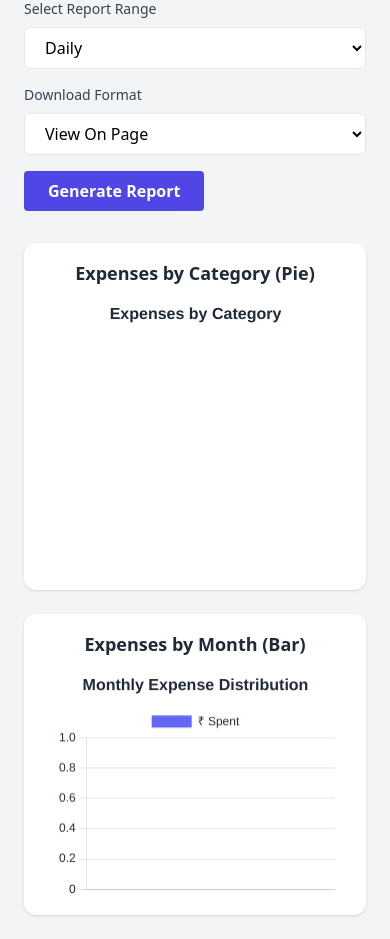
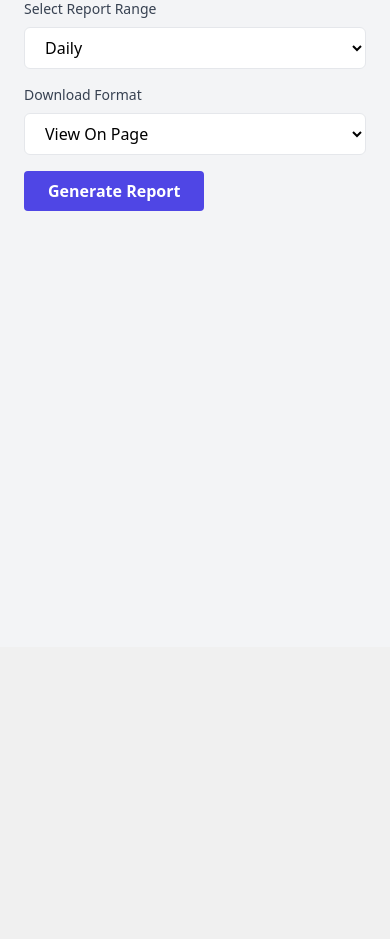
Before and after one commit to ShobhitTyagiiii/ETS, a Django app: page /reports/ in a window 390 px wide. Shown: the part 197-1136 px from the top of the page. After the commit the page ends 408 px from the top, so only its background shows below. Run offline with Django 4.2, Linux system fonts and the light colour scheme; a user stored in the database is signed in; data comes from the database, SQL or seed files in the repository; data that the repository does not hold is empty; some libraries are stand-ins or nearby versions.

Commit message:
Updated dashboard and reports layout, resized charts, removed graphs from reports

```diff
--- a/Tracker/templates/reports.html
+++ b/Tracker/templates/reports.html
@@ -8,9 +8,6 @@
 
   <!-- ✅ Tailwind CSS CDN -->
   <script src="https://cdn.tailwindcss.com"></script>
-
-  <!-- ✅ Chart.js CDN -->
-  <script src="https://cdn.jsdelivr.net/npm/chart.js"></script>
 </head>
 <body class="bg-gray-100 min-h-screen font-sans">
 
@@ -89,107 +86,7 @@
           Generate Report
         </button>
       </form>
-
-      <!-- Side-by-side Charts -->
-      <div class="grid grid-cols-1 md:grid-cols-2 gap-6">
-        <!-- Pie Chart -->
-        <div class="bg-white p-4 rounded-xl shadow flex justify-center items-center">
-          <div class="w-[90%] md:w-[85%]">
-            <h3 class="text-lg font-semibold text-gray-800 mb-2 text-center">Expenses by Category (Pie)</h3>
-            <canvas id="categoryChart" height="250"></canvas>
-          </div>
-        </div>
-
-        <!-- Bar Chart -->
-        <div class="bg-white p-4 rounded-xl shadow flex justify-center items-center">
-          <div class="w-[90%] md:w-[85%]">
-            <h3 class="text-lg font-semibold text-gray-800 mb-2 text-center">Expenses by Month (Bar)</h3>
-            <canvas id="monthlyChart" height="250"></canvas>
-          </div>
-        </div>
-      </div>
     </main>
   </div>
-
-  <!-- ✅ Chart Rendering Script -->
-  <script>
-    document.addEventListener('DOMContentLoaded', function () {
-      const range = document.getElementById("rangeSelect").value;
-
-      fetch(`/api/reports-chart-data/?range=${range}`)
-        .then(res => res.json())
-        .then(data => {
-          // Pie Chart
-          const pieCtx = document.getElementById("categoryChart").getContext("2d");
-          new Chart(pieCtx, {
-            type: "pie",
-            data: {
-              labels: data.category_labels,
-              datasets: [{
-                label: "Expenses",
-                data: data.category_totals,
-                backgroundColor: [
-                  "#4F46E5", "#10B981", "#F59E0B", "#EF4444", "#6366F1",
-                  "#EC4899", "#3B82F6", "#8B5CF6", "#14B8A6", "#F97316"
-                ]
-              }]
-            },
-            options: {
-              responsive: true,
-              plugins: {
-                legend: {
-                  position: "bottom",
-                  labels: { color: "#1f2937" }
-                },
-                title: {
-                  display: true,
-                  text: "Expenses by Category",
-                  color: "#1f2937",
-                  font: { size: 16 }
-                }
-              }
-            }
-          });
-
-          // Bar Chart
-          const barCtx = document.getElementById("monthlyChart").getContext("2d");
-          new Chart(barCtx, {
-            type: "bar",
-            data: {
-              labels: data.month_labels,
-              datasets: [{
-                label: "₹ Spent",
-                data: data.monthly_totals,
-                backgroundColor: "#6366f1"
-              }]
-            },
-            options: {
-              responsive: true,
-              scales: {
-                y: {
-                  beginAtZero: true,
-                  ticks: { color: "#1f2937" }
-                },
-                x: {
-                  ticks: { color: "#1f2937" }
-                }
-              },
-              plugins: {
-                legend: {
-                  labels: { color: "#1f2937" }
-                },
-                title: {
-                  display: true,
-                  text: "Monthly Expense Distribution",
-                  color: "#1f2937",
-                  font: { size: 16 }
-                }
-              }
-            }
-          });
-        })
-        .catch(err => console.error("Chart load error:", err));
-    });
-  </script>
 </body>
 </html>
```
Also changed, not shown: Tracker/templates/dashboard.html (+9 -9 lines).
